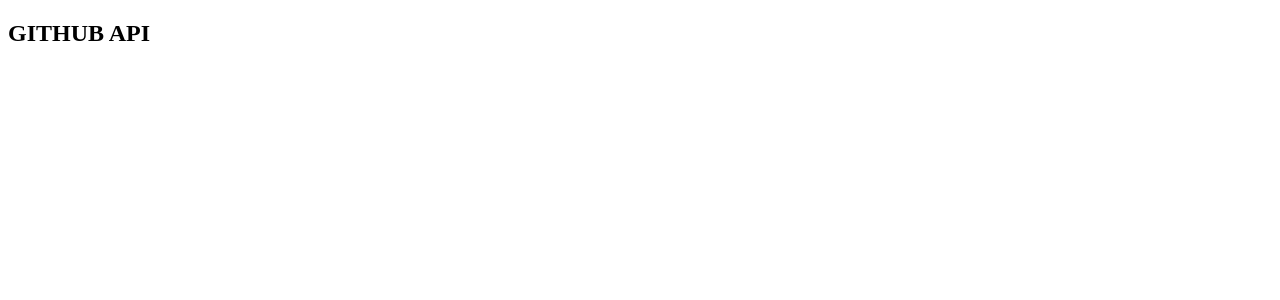
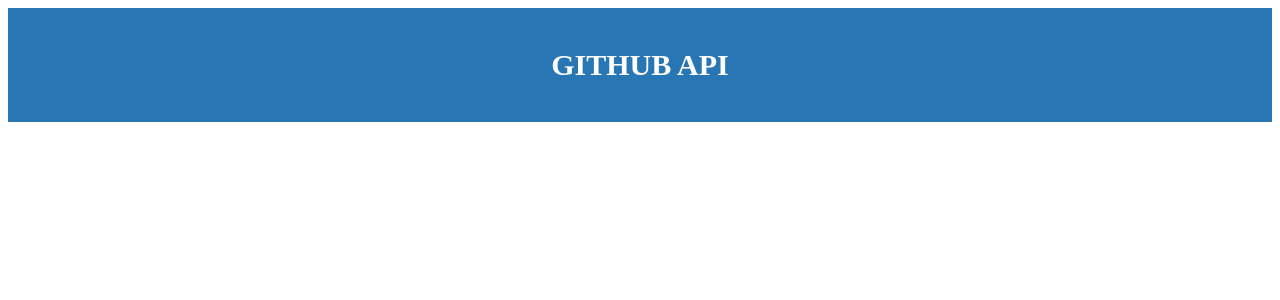
Before and after one commit to Carolwanzuu/githubApi, an Angular app: page / in a window 1280 px wide. Shown: the top 300 px of the page. Built offline with nearby package versions, Linux system fonts and the light colour scheme.

Commit message:
styled the header component

```diff
--- a/src/app/header/header.component.css
+++ b/src/app/header/header.component.css
@@ -0,0 +1,8 @@
+nav{
+    background-color: #2976b4;
+    text-align: center;
+    padding: 15px;
+    color: #fff;
+    font-size: 20px;
+    font-weight:900;
+}
```
